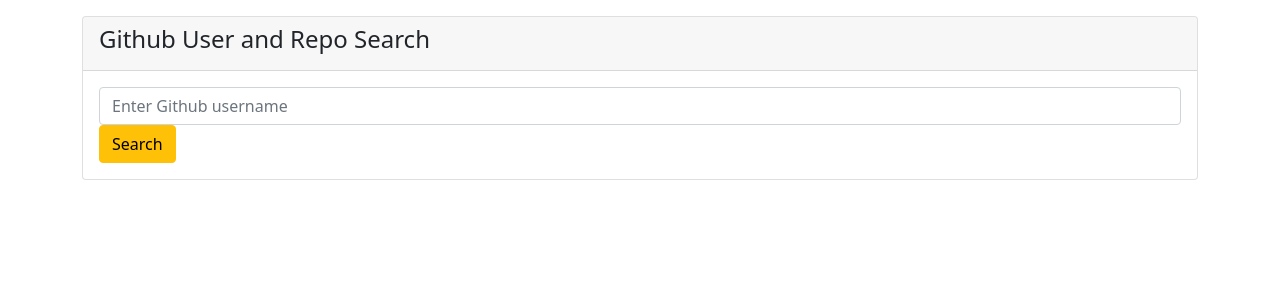
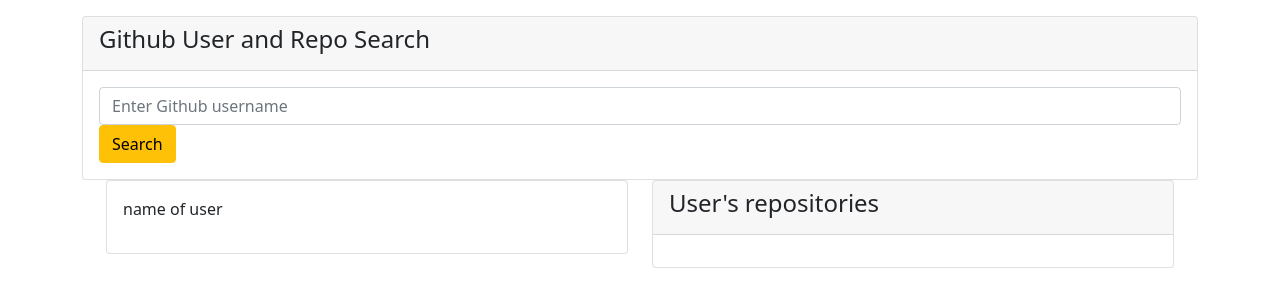
Before and after one commit to johngolem/github-copy, an Angular app: page / in a window 1280 px wide. Shown: the top 304 px of the page. Built offline with nearby package versions, Linux system fonts and the light colour scheme.

Commit message:
created area for displaying results

```diff
--- a/src/app/app.module.ts
+++ b/src/app/app.module.ts
@@ -8,12 +8,14 @@
 import { FormsModule } from '@angular/forms';
 import { catchError } from 'rxjs/operators'
 import { ApifService } from './apif.service';
+import { DisplayComponent } from './display/display.component';
 
 
 @NgModule({
   declarations: [
     AppComponent,
-    FormComponent
+    FormComponent,
+    DisplayComponent
 
   ],
   imports: [
--- /dev/null
+++ b/src/app/display/display.component.html
@@ -0,0 +1,23 @@
+<div class="container">
+    <div class="row">
+        <div class="col md-6">
+            <div class="card">
+                <div class="card-img">
+
+                </div>
+                <div class="card-body">
+                    <p> name of user</p>
+                </div>
+            </div>
+        </div>
+        <div class="col md-6">
+            <div class="card">
+                <div class="card-header">
+                    <h4>User's repositories</h4>
+                </div>
+                <div class="card-body">
+
+                </div>
+        </div>
+    </div>
+</div>
--- /dev/null
+++ b/src/app/display/display.component.ts
@@ -0,0 +1,15 @@
+import { Component, OnInit } from '@angular/core';
+
+@Component({
+  selector: 'app-display',
+  templateUrl: './display.component.html',
+  styleUrls: ['./display.component.css']
+})
+export class DisplayComponent implements OnInit {
+
+  constructor() { }
+
+  ngOnInit(): void {
+  }
+
+}
--- a/src/app/form/form.component.html
+++ b/src/app/form/form.component.html
@@ -20,7 +20,7 @@
   </div>
   <div class="row">
     <div class="col">
-      <pre>{{githubProfile | json}}</pre>
+      <app-display></app-display>
     </div>
   </div>
 </div>
```
Also changed, not shown: src/app/display/display.component.css (added), 1 other file (tests, documents, lock files or other folders).
